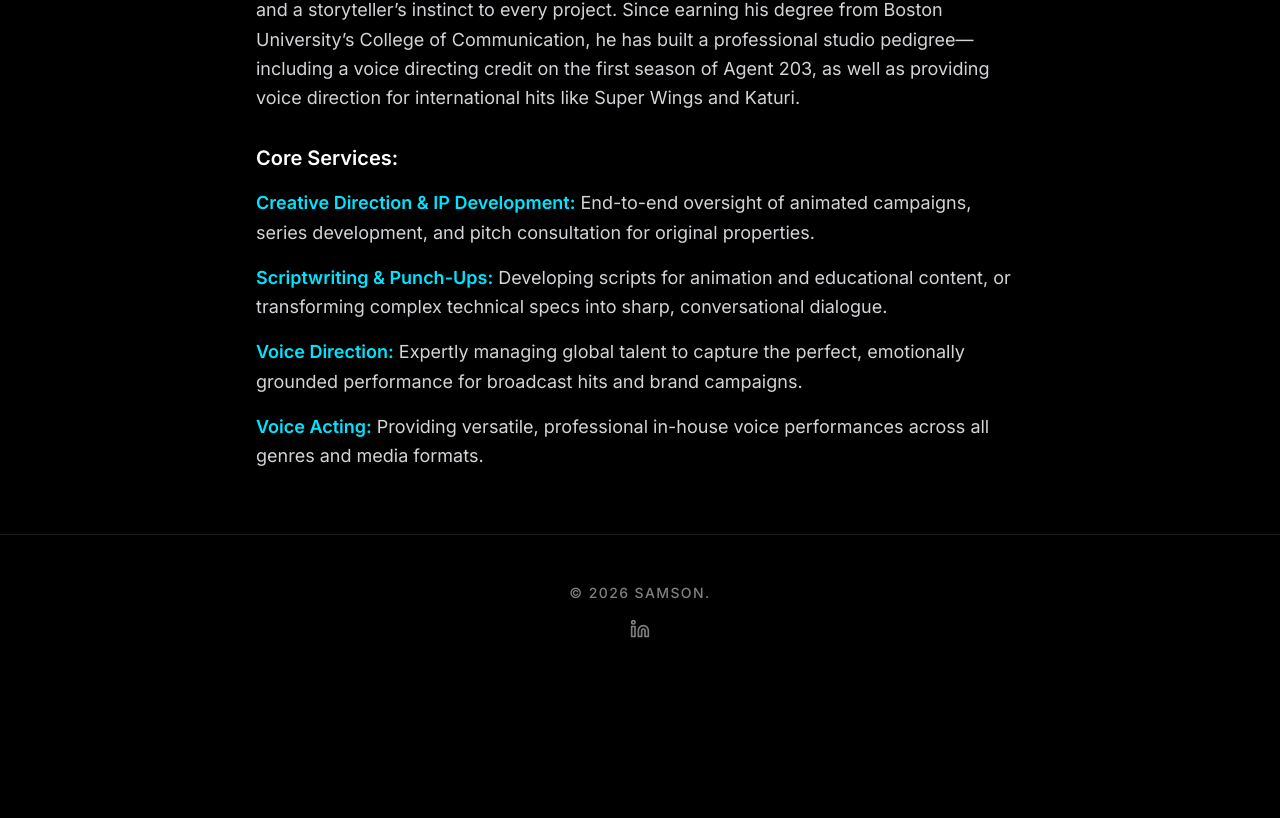
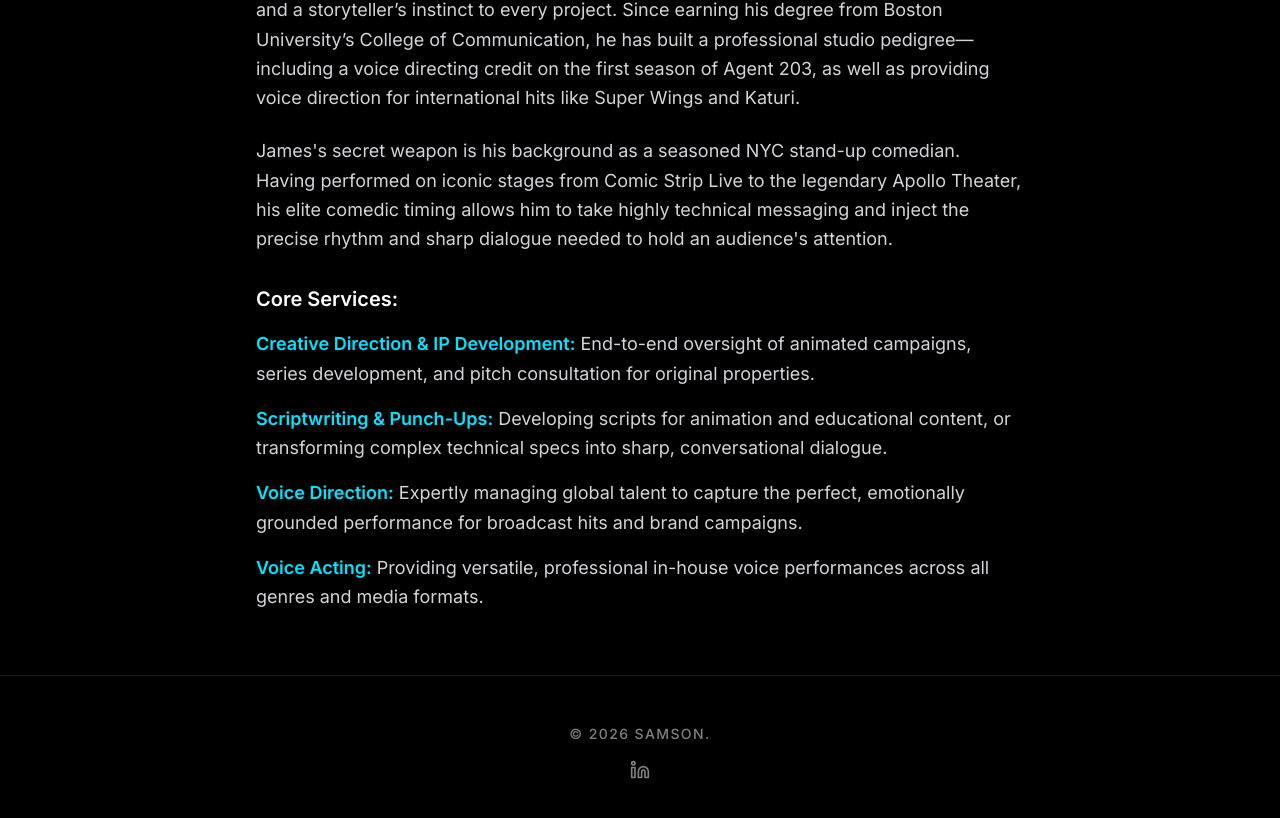
Before and after one commit to samsonanimation/samson-portfolio, a React (Vite) app: page /about in a window 1280 px wide. Shown: the part 990-1808 px from the top of the page. Before the commit the page ends 1677 px from the top, so only its background shows below. Built offline with nearby package versions, Linux system fonts and the light colour scheme.

Commit message:
Update About.tsx

```diff
--- a/src/pages/About.tsx
+++ b/src/pages/About.tsx
@@ -50,6 +50,9 @@ export default function About() {
             <p className="text-zinc-300 text-lg leading-relaxed mb-6">
               Born in Puerto Rico and raised in New York City, James brings a multicultural perspective and a storyteller’s instinct to every project. Since earning his degree from Boston University’s College of Communication, he has built a professional studio pedigree—including a voice directing credit on the first season of Agent 203, as well as providing voice direction for international hits like Super Wings and Katuri.
             </p>
+            <p className="text-zinc-300 text-lg leading-relaxed mb-6">
+              James's secret weapon is his background as a seasoned NYC stand-up comedian. Having performed on iconic stages from Comic Strip Live to the legendary Apollo Theater, his elite comedic timing allows him to take highly technical messaging and inject the precise rhythm and sharp dialogue needed to hold an audience's attention.
+            </p>
 
             {/* Core Services List */}
             <h4 className="font-bold text-xl mb-4 mt-8 text-white">Core Services:</h4>
```
